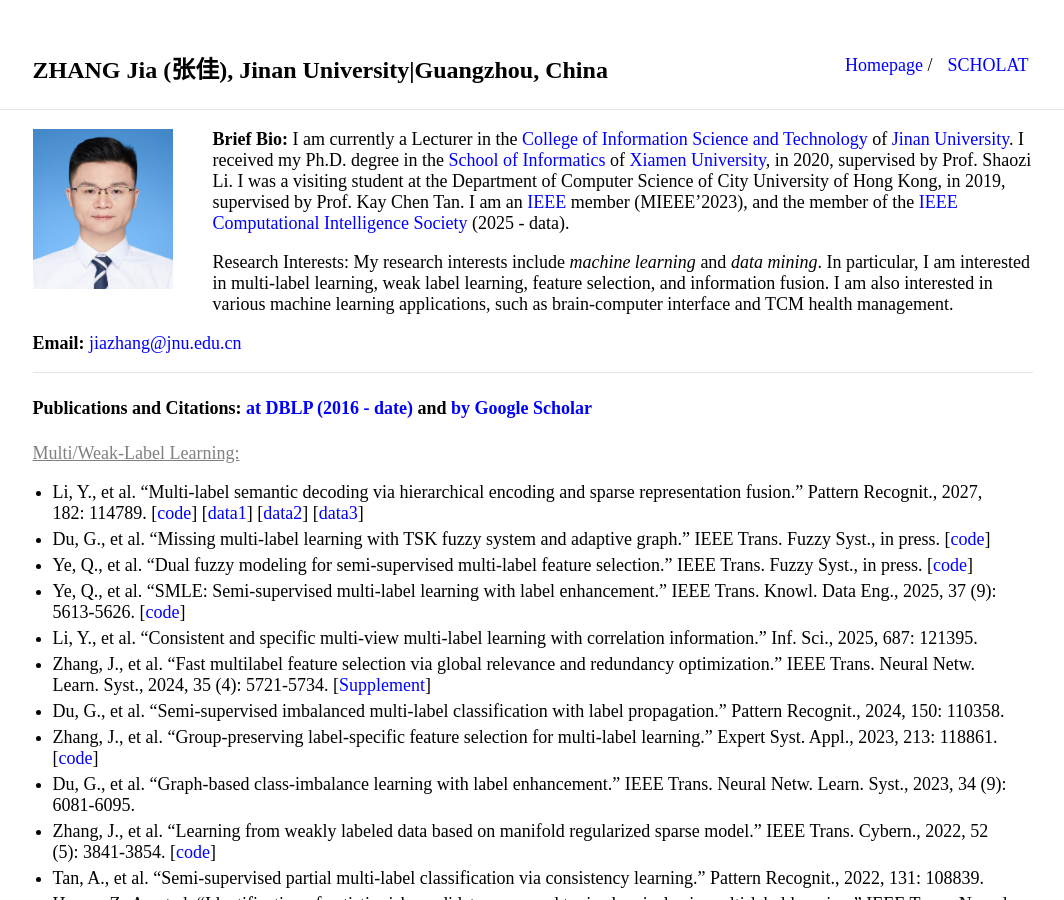
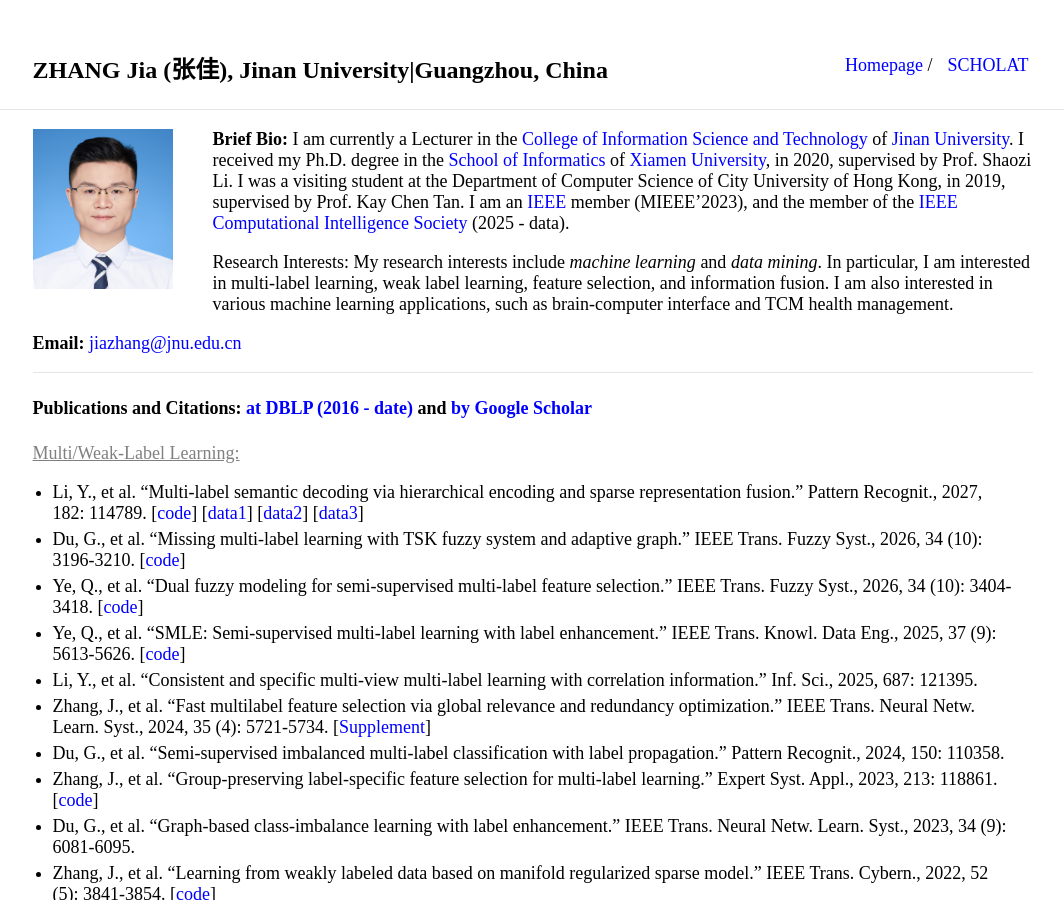
Before and after one commit to jiazhang-ml/jiazhang-ml.github.io, a Jekyll site: the page built from index.md, in a window 1280 px wide and 900 px high. Shown: the whole window, without its empty margins (107-1171 px from the left). Built offline with Jekyll 4.4.1, drawn with Linux system fonts in a browser that asks for light colours; some of the changed text lies outside the part shown.

Commit message:
Update index.md

```diff
--- a/index.md
+++ b/index.md
@@ -17,8 +17,8 @@ Research Interests: My research interests include *machine learning* and *data m
 
 <font color="gray"><u>Multi/Weak-Label Learning:</u></font>
 * Li, Y., et al. "Multi-label semantic decoding via hierarchical encoding and sparse representation fusion." Pattern Recognit., 2027, 182: 114789. [[code](https://github.com/cseroun06/HERF)] [[data1](https://naturalscenesdataset.org/)] [[data2](https://crcns.org/data-sets/vc/vim-2)] [[data3](https://bold5000-dataset.github.io/website/download.html)]
-* Du, G., et al. "Missing multi-label learning with TSK fuzzy system and adaptive graph." IEEE Trans. Fuzzy Syst., in press. [[code](https://github.com/wangao-ysu/M2FSAG)]
-* Ye, Q., et al. "Dual fuzzy modeling for semi-supervised multi-label feature selection." IEEE Trans. Fuzzy Syst., in press. [[code](https://github.com/JNU-IHCILab/DuetFS)]
+* Du, G., et al. "Missing multi-label learning with TSK fuzzy system and adaptive graph." IEEE Trans. Fuzzy Syst., 2026, 34 (10): 3196-3210. [[code](https://github.com/wangao-ysu/M2FSAG)]
+* Ye, Q., et al. "Dual fuzzy modeling for semi-supervised multi-label feature selection." IEEE Trans. Fuzzy Syst., 2026, 34 (10): 3404-3418. [[code](https://github.com/JNU-IHCILab/DuetFS)]
 * Ye, Q., et al. "SMLE: Semi-supervised multi-label learning with label enhancement." IEEE Trans. Knowl. Data Eng., 2025, 37 (9): 5613-5626. [[code](https://github.com/JNU-IHCILab/SMLE)]
 * Li, Y., et al. "Consistent and specific multi-view multi-label learning with correlation information." Inf. Sci., 2025, 687: 121395.
 * Zhang, J., et al. "Fast multilabel feature selection via global relevance and redundancy optimization." IEEE Trans. Neural Netw. Learn. Syst., 2024, 35 (4): 5721-5734. [[Supplement](SM-GRROfast.pdf)]
```
Also changed, not shown: other parts of index.md (+1 -1 lines).
